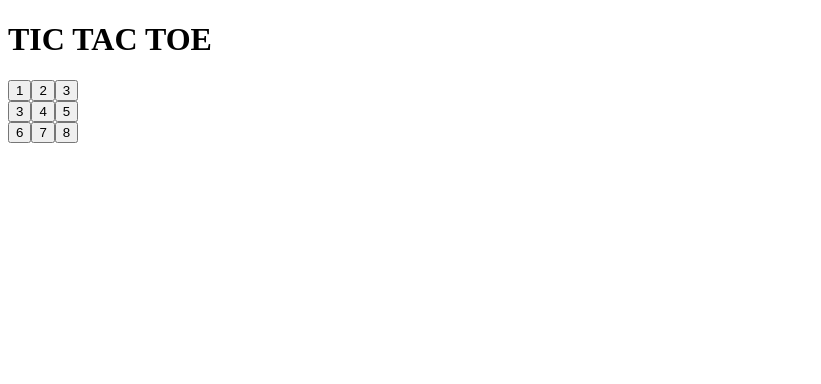
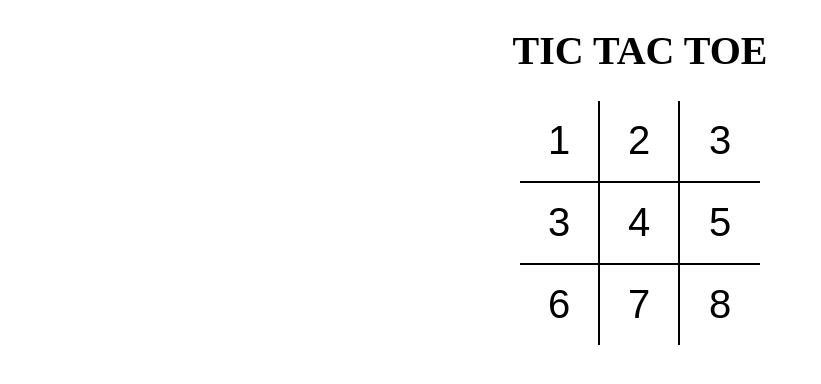
Before and after one commit to Krish-Sinha/tictactoe, a React (Vite) app: page / in a window 1280 px wide. Shown: the top 384 px of the page, without its empty margins (0-821 px from the left). Built offline with nearby package versions, Linux system fonts and the light colour scheme.

Commit message:
added -D sass, used css

```diff
--- a/package.json
+++ b/package.json
@@ -26,6 +26,7 @@
     "eslint-plugin-react": "^7.30.1",
     "prettier": "^2.7.1",
     "rimraf": "^3.0.2",
+    "sass": "^1.54.3",
     "vite": "^3.0.2"
   },
   "babel": {
--- a/src/App.jsx
+++ b/src/App.jsx
@@ -1,12 +1,13 @@
 import React from "react";
 import Board from './Components/Board';
+import "./styles/root.scss"
 
 const App=() =>{
   return(
-    <>
+    <div className="app">
     <h1>TIC TAC TOE</h1>
     <Board />
-  </>
+  </div>
   );
 };
 
--- a/src/Components/Board.jsx
+++ b/src/Components/Board.jsx
@@ -3,20 +3,20 @@
 
 const Board = () => {
   return (
-    <div>
-        <div>
+    <div className="board">
+        <div className="board-row">
        <Square value="1"/>
        <Square value="2"/>
        <Square value="3"/>
         </div>
 
-        <div>
+        <div className="board-row">
        <Square value="3"/>
        <Square value="4"/>
        <Square value="5"/>
         </div>
 
-        <div>
+        <div className="board-row">
        <Square value="6"/>
        <Square value="7"/>
        <Square value="8"/>
--- a/src/Components/Square.jsx
+++ b/src/Components/Square.jsx
@@ -2,7 +2,7 @@
 
 const Square = ({value}) => {
   return (
-    <button type="button">{value}</button>
+    <button type="button" className="square">{value}</button>
   )
 }
 
--- /dev/null
+++ b/src/styles/root.scss
@@ -0,0 +1,43 @@
+body {
+    padding: 0;
+    margin: 0;
+  }
+
+  button {
+    background: none;
+    border: none;
+    outline: none;
+    &:hover {
+     cursor: pointer;
+    }
+  }
+
+  .app {
+    font-size: 20px;
+    display: flex;
+    flex-direction: column;
+    align-items: center;
+  }
+
+  .board {
+    .board-row {
+      display: flex;
+      flex-direction: row;
+      border-bottom: 2px solid #000;
+      &:last-child {
+        border-bottom: none;
+      }
+      .square {
+        width: 80px;
+        height: 80px;
+        border-right: 2px solid #000;
+        font-size: 2.5rem;
+        padding: 0;
+        overflow: hidden;
+        transition: all 0.2s;
+        &:last-child {
+          border-right: none;
+        }
+      }
+    }
+  }
```
Also changed, not shown: 1 other file (tests, documents, lock files or other folders).
